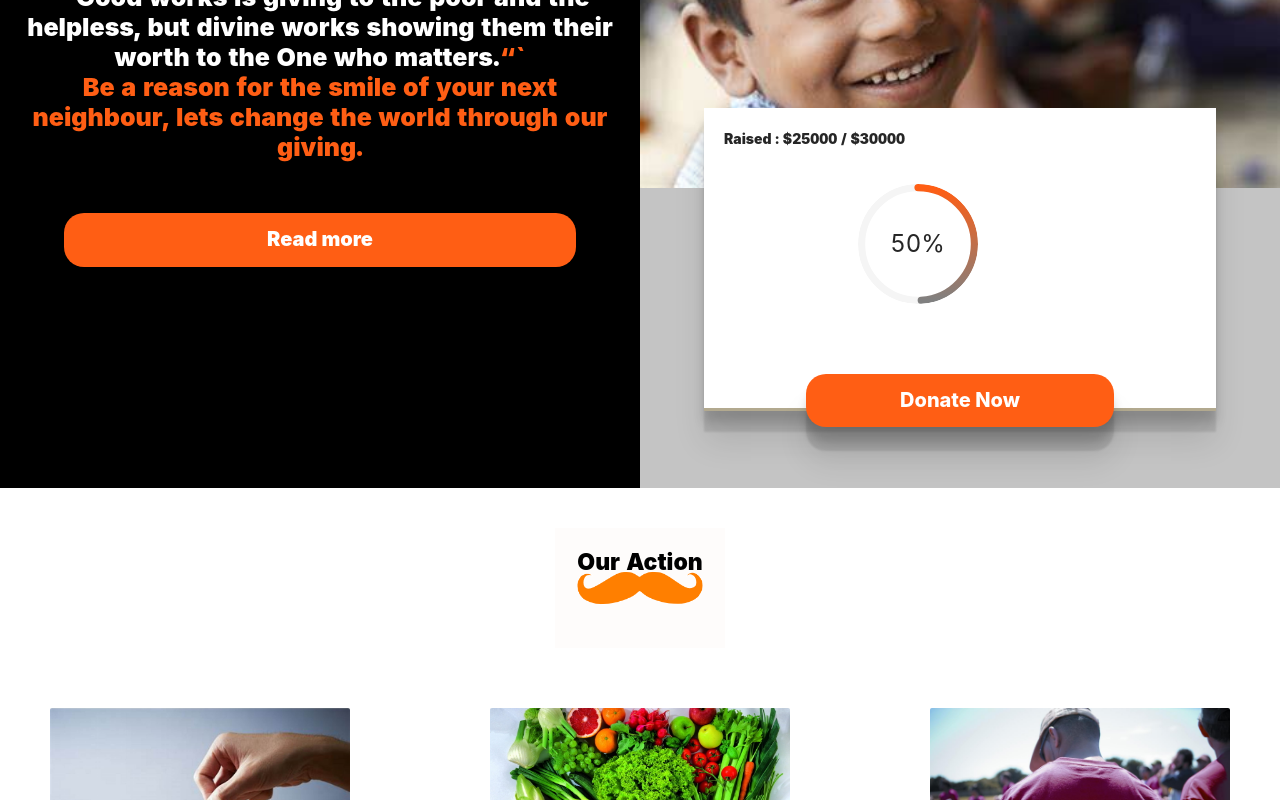
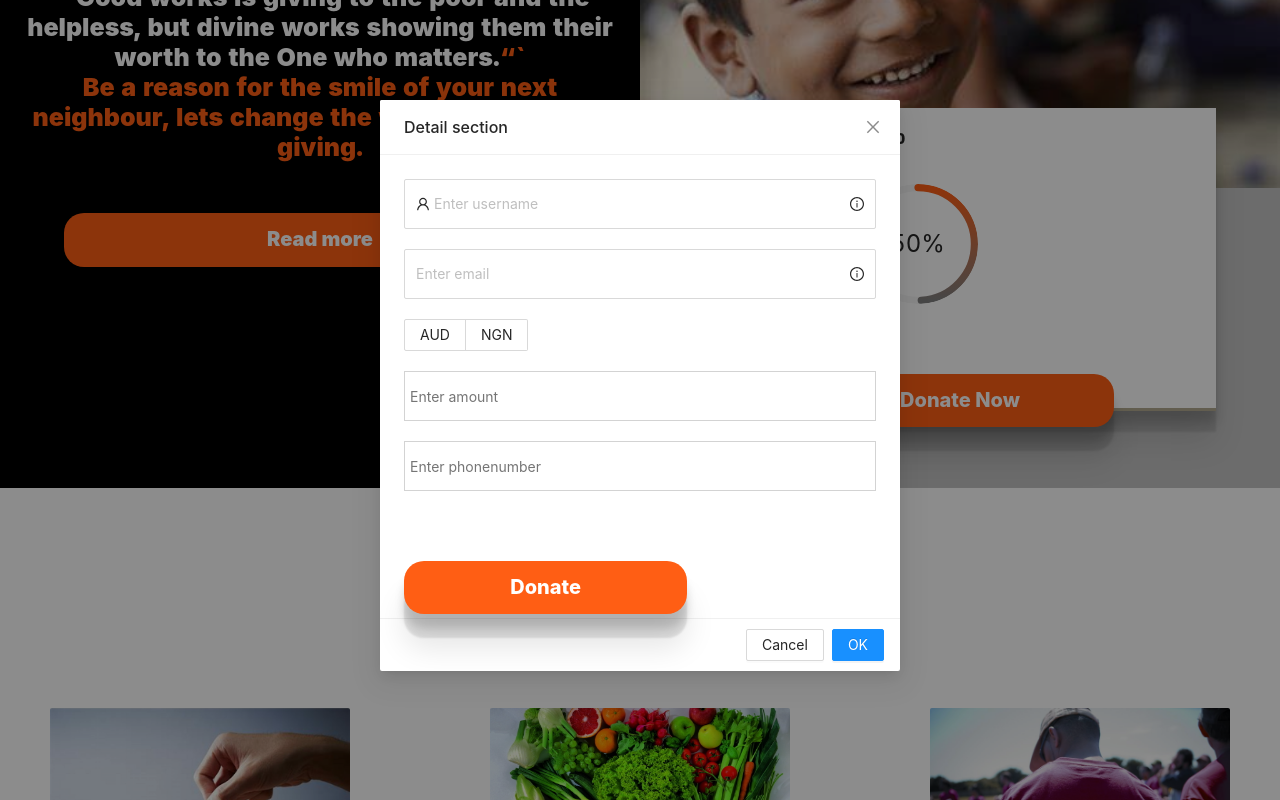
Before and after one commit to Chidalu567/NGO_Application, a Next.js app: page / in a window 1280 px wide. Both pictures are taken after a click on the button "Donate Now". Shown: the part 969-1769 px from the top of the page. Built offline with nearby package versions, Linux system fonts and the light colour scheme.

Commit message:
Added the modal section to the fistsection component

```diff
--- a/Components/Footer.js
+++ b/Components/Footer.js
@@ -51,8 +51,8 @@ export const Footer = () => {
 
                 <ContactContainer>
                     <ContactHeader>Contacts</ContactHeader>
-                    <ContactText>+234 806 372 5215</ContactText>
                     <ContactText>+61 423 278 457</ContactText>
+                    <ContactText>+234 813 012 5850</ContactText>
                     <ContactText>+234 703 852 2644</ContactText>
                 </ContactContainer>
             </Section2>
--- a/Components/Navbar.js
+++ b/Components/Navbar.js
@@ -89,8 +89,8 @@ export const Navbar = () => {
                 <Input placeholder="Enter username" name="name" style={{ marginBottom: "20px", height: "50px" }} prefix={<UserOutlined className="site-form-item-icon" />} suffix={<Tooltip title="Username"><InfoCircleOutlined /></Tooltip>} onChange={handleChange} />
                 <Input placeholder="Enter email" name="email" style={{ marginBottom: "20px", height: "50px" }} suffix={<Tooltip title="Email address"><InfoCircleOutlined /></Tooltip>} onChange={handleChange} />
                 <Radio.Group style={{marginBottom:"20px"}} buttonStyle="solid" onChange={handleRadioChange}>
-                    <Radio.Button value="AUS">AUS</Radio.Button>
-                    <Radio.Button value="NGN">NIG</Radio.Button>
+                    <Radio.Button value="AUS">AUD</Radio.Button>
+                    <Radio.Button value="NGN">NGN</Radio.Button>
                 </Radio.Group><br />
                 <MyInput type="number" name="amount" onChange={handleChange} placeholder="Enter amount"/>
                 <MyInput type="text" name="phone" onChange={handleChange} placeholder="Enter phonenumber"/>
--- a/Components/UIComponents/FirstSection.js
+++ b/Components/UIComponents/FirstSection.js
@@ -4,10 +4,57 @@ import Image from 'next/image';
 import FirstSectionImage from '../../public/images/childSmiling.jpg'
 /////////////////////////////// Ant design Components
 import { Progress } from 'antd';
-
+import { Modal, Input, Tooltip,Radio } from 'antd';
+import {UserOutlined,InfoCircleOutlined} from '@ant-design/icons'
+import { useState } from 'react';
 
 
 export const FirstSection = () => {
+        // modal open and close state
+    const [isModalOpen, setIsModalOpen] = useState(false);
+
+        // client info state
+    const [person,setPerson] = useState({name:'',email:'',country:'',amount:'',phone:''});
+
+    const handleDonateButtonClick = () => {
+        console.log("Button working")
+        // set it to the opppsite
+        setIsModalOpen(true);
+    }
+
+
+    const handleChange = (e) => {
+        const key = e.target.name;
+        const value = e.target.value;
+
+        // update the state dynamically
+        setPerson({ ...person, [key]: value });
+    }
+
+    const handleRadioChange = (e) => {
+        setPerson({ ...person, country: e.target.value });
+    }
+
+    const handleDonateClick = async() => {
+        if (person.amount&&person.name&&person.country&&person.phone) {
+            const response = await axios({
+                url: ' https://sporg.herokuapp.com/api/create-checkout-session',
+                method: "post",
+                data: {
+                    name: person.name,
+                    email: person.email,
+                    phone: person.phone,
+                    country: person.country,
+                    amount: person.amount,
+                }
+            });
+            if (response.data) {
+                const link = response.data.link;
+                window.location.href = link;
+            }
+        }
+    }
+
     return (
         <Section1>
             <Text1>Sir Aguwuncha Philip is a non-governmental organization which <br/><OrangeText>provides help to the needy.</OrangeText></Text1>
@@ -20,13 +67,24 @@ export const FirstSection = () => {
                 <ReadMore type="button">Read more</ReadMore>
             </FirstArticle>
 
+            <Modal title="Detail section" visible={isModalOpen} onOk={()=>setIsModalOpen(false)} onCancel={()=>setIsModalOpen(false)}>
+                <Input placeholder="Enter username" name="name" style={{ marginBottom: "20px", height: "50px" }} prefix={<UserOutlined className="site-form-item-icon" />} suffix={<Tooltip title="Username"><InfoCircleOutlined /></Tooltip>} onChange={handleChange} />
+                <Input placeholder="Enter email" name="email" style={{ marginBottom: "20px", height: "50px" }} suffix={<Tooltip title="Email address"><InfoCircleOutlined /></Tooltip>} onChange={handleChange} />
+                <Radio.Group style={{marginBottom:"20px"}} buttonStyle="solid" onChange={handleRadioChange}>
+                    <Radio.Button value="AUS">AUD</Radio.Button>
+                    <Radio.Button value="NGN">NGN</Radio.Button>
+                </Radio.Group><br />
+                <MyInput type="number" name="amount" onChange={handleChange} placeholder="Enter amount"/>
+                <MyInput type="text" name="phone" onChange={handleChange} placeholder="Enter phonenumber"/>
+                <DonateButton style={{display:"block",marginLeft:"0px"}} onClick={handleDonateClick}>Donate</DonateButton>
+            </Modal>
+
             <SecondArticle>
                 <Image src={FirstSectionImage} layout="responsive" priority="true" alt=""/>
                 <Statistic>
                     <Stats>Raised : $25000 / $30000</Stats>
                     <Progress type="circle" strokeColor={{ '0%': '#FF5E14', '100%': 'gray' }} percent={50} style={{marginLeft:"30%"}}/>
-                    <DonateButton type="button">Donate Now</DonateButton>
-                </Statistic>
+                    <DonateButton type="button" onClick={()=>handleDonateButtonClick()}>Donate Now</DonateButton>                </Statistic>
             </SecondArticle>
 
         </Section1>
@@ -146,3 +204,15 @@ const Statistic = styled.div`
     height:300px;
     box-shadow: 0px 3px 0px #b2a98f, 0px 14px 10px rgba(0,0,0,0.15), 0px 24px 2px rgba(0,0,0,0.1), 0px 34px 30px rgba(0,0,0,0.1);
 `;
+
+const MyInput = styled.input`
+    display:block;
+    width:100%;
+    height:50px;
+    border:1px solid lightgray;
+    margin-bottom:20px;
+    padding:5px;
+    &:hover{
+        border:1px solid lightblue;
+    }
+`;
--- a/Components/UIComponents/WorkStatistic.js
+++ b/Components/UIComponents/WorkStatistic.js
@@ -1,13 +1,17 @@
 import styled from 'styled-components';
 import Image from 'next/image';
+
+// request libary
+import axios from 'axios';
 
 // Pictures
 import clothing from '../../public/images/workstats/clothing.jpeg';
 import school from '../../public/images/workstats/school.jpg';
 import food from '../../public/images/workstats/food.jpg';
 
+
 //Antdesign
-import { Progress,Carousel } from 'antd';
+import { Progress, Carousel } from 'antd';
 
 
 //UIComponents
@@ -54,7 +58,20 @@ const DonateButton = styled.button`
     filter:drop-shadow(0px 3px 4px rgba(0,0,0.25));
 `;
 
+const MyInput = styled.input`
+    display:block;
+    width:100%;
+    height:50px;
+    border:1px solid lightgray;
+    margin-bottom:20px;
+    padding:5px;
+    &:hover{
+        border:1px solid lightblue;
+    }
+`;
+
 export const WorkStatistic = () => {
+
     return (
         <Container>
             <Content>
@@ -63,9 +80,10 @@ export const WorkStatistic = () => {
                     <Image src={school} layout="responsive" priority="true" height={800} alt=""/>
                     <Image src={food} layout="responsive" priority="true" alt=""/>
                 </Carousel>
+
                 <Text>Estimated Break Even</Text>
-                <Progress type="dashboard" percent={88} status="active" size="large" style={{alignSelf:"center",marginBottom:"10px"}}/>
-                <DonateButton type="button">Donate Now</DonateButton>
+
+                <Progress type="dashboard" percent={88} status="active" size="large" style={{ alignSelf: "center", marginBottom: "10px" }} />
             </Content>
         </Container>
     )
```
Also changed, not shown: Components/Modal.js (added, +93 -0 lines).
